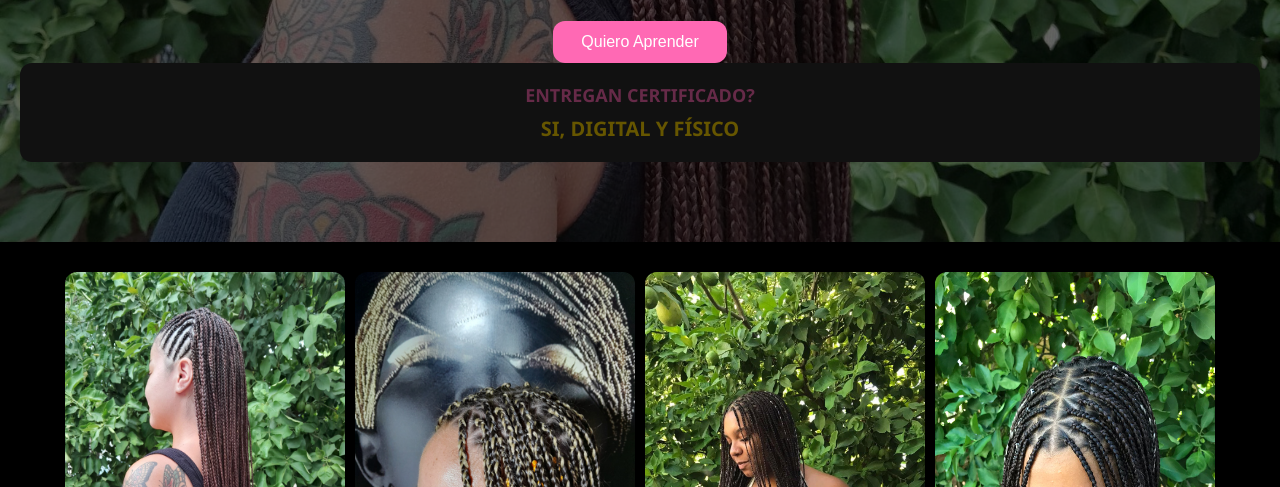
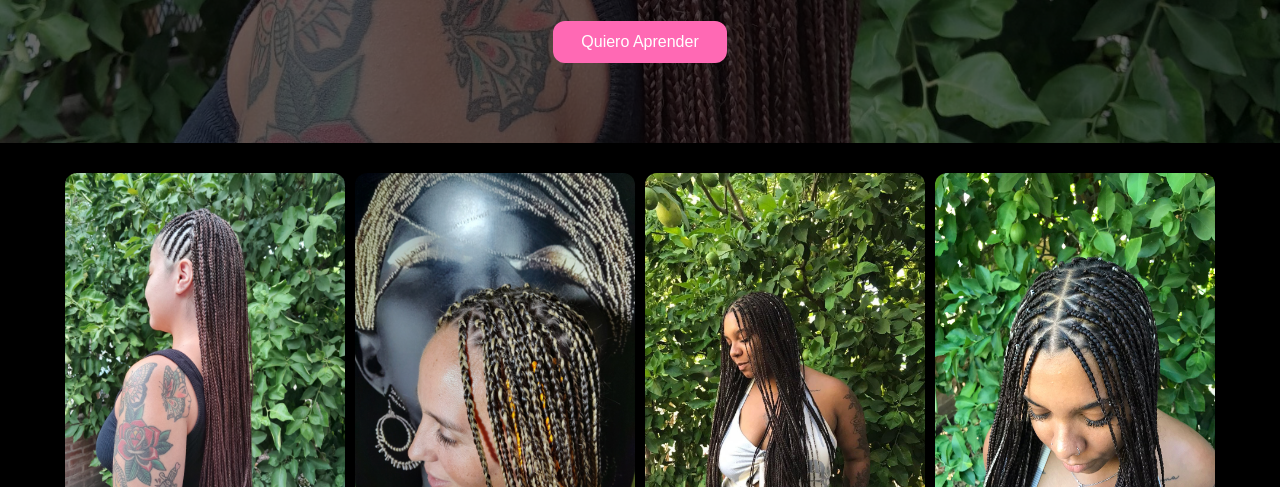
Before and after one commit to SebastiamLiyo/naitrenzas.github.io, a plain HTML site: page index.html in a window 1280 px wide. Shown: the part 313-800 px from the top of the page. Drawn offline with Linux system fonts and the light colour scheme.

Commit message:
Index.html

```diff
--- a/index.html
+++ b/index.html
@@ -72,12 +72,7 @@
       <h1>¡Tu Puerta al Arte del Trenzado Box Braids!</h1>
       <p>Descubre nuestra formación inicial, práctica y creativa. Transforma tu pasión en tu profesión.</p>
       <button class="btn-cta" onclick="location.href='https://wa.link/vqn6h0'">Quiero Aprender</button>
-    </div>
 
-    <div class="info-box">
-      <h3>ENTREGAN CERTIFICADO?</h3>
-      <p class="info-answer">SI, DIGITAL Y FÍSICO</p>
-    </div>
   </section>
   <section id="galeria" class="carousel">
     <img src="images/braids1.jpeg" alt="">
```
